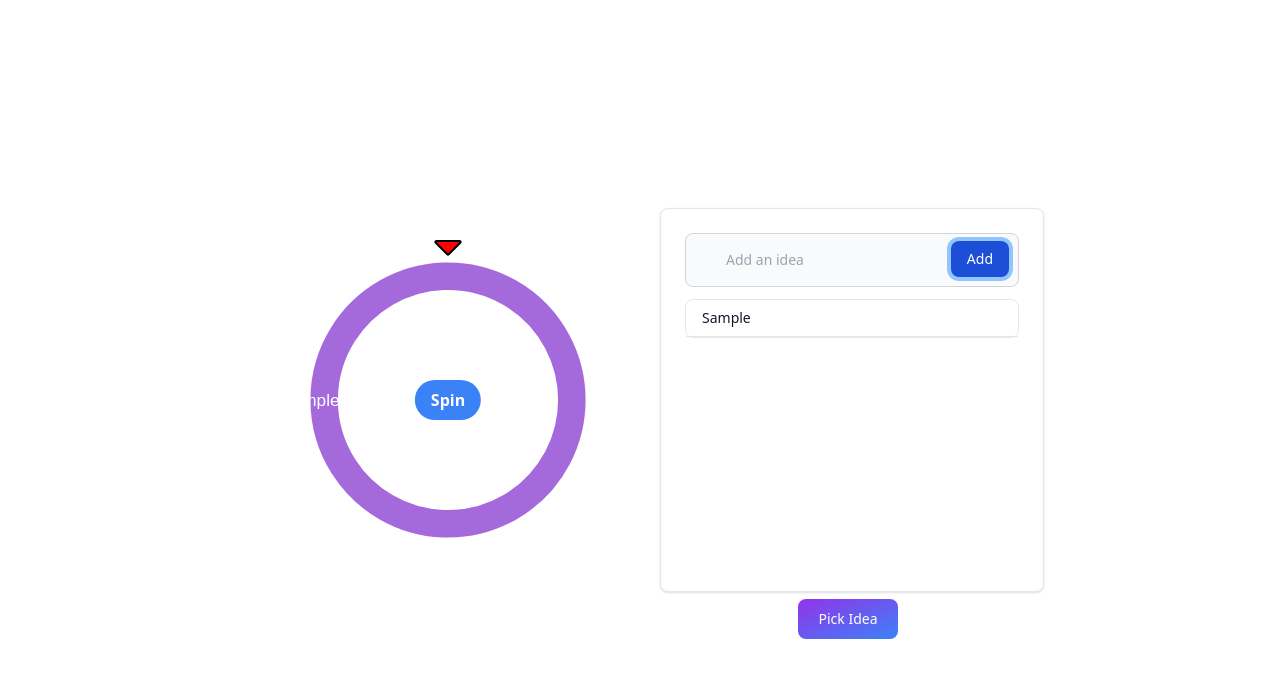
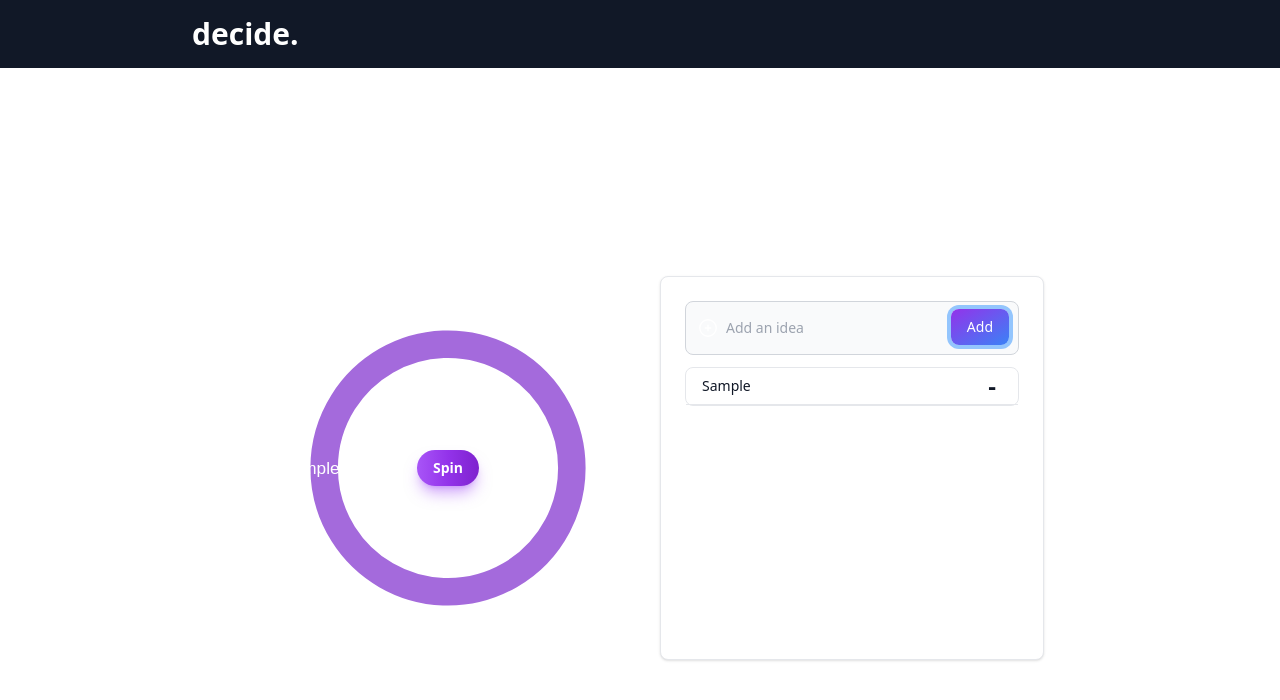
Before and after one commit to lucasw4/random-decision-maker, a React (Create React App) app: page / in a window 1280 px wide. Both pictures are taken after typing "Sample" into the empty fields and a click on the button "Add". Shown: the top 700 px of the page. Built offline with nearby package versions, Linux system fonts and the light colour scheme.

Commit message:
Implement proper wheel spinning, update styling, implement delete ideas feature and add further styling

```diff
--- a/src/App.jsx
+++ b/src/App.jsx
@@ -1,5 +1,6 @@
-import React, { useEffect, useState } from "react";
+import React, { useState } from "react";
 import IdeasList from "./components/IdeasList";
+import Status from "./components/Status";
 import WheelOfFortune from "./components/WheelOfFortune";
 import { generateRandomIndex } from "./helpers/helpers";
 
@@ -48,6 +49,8 @@ function App() {
   const [isOpen, setIsOpen] = useState(false);
   const [spinning, setSpinning] = useState(false);
   const [availableColors, setAvailableColors] = useState(segmentColors);
+  const [error, setError] = useState({ show: false, message: "" });
+  const [spinCount, setSpinCount] = useState(0);
 
   function getRandomColor(segmentColors) {
     const index = generateRandomIndex(segmentColors);
@@ -76,7 +79,16 @@ function App() {
       event.target.reset();
     } else {
       console.log("Error, trying to add too many ideas");
+      setError({
+        show: true,
+        message: "Adding too many ideas! 24 max!",
+      });
     }
+  };
+
+  const handleRemoveIdeas = function (ideaIndex) {
+    const newIdeas = ideas.filter((_, index) => index !== ideaIndex);
+    setIdeas(newIdeas);
   };
 
   const handleRandomIdea = function () {
@@ -94,24 +106,25 @@ function App() {
 
     const winningIndex = handleRandomIdea();
 
-    console.log(winningIndex);
+    const randomOffset = Math.random() * 8 + 1.2;
 
     const percentage = 360 / ideas.length;
-    const angle = percentage * winningIndex + percentage / 2;
-    let spinAmount = 360 - angle;
+    const angle = percentage * winningIndex + percentage / randomOffset;
+    let rotation = 360 - angle;
 
-    console.log(angle);
-    // console.log(spinAmount);
+    let randomSpinCount = Math.floor(Math.random() * 3) + 5;
 
-    // spinAmount += 1080;
-    spinAmount += 270;
-    spinAmount += 2160;
+    console.log(randomSpinCount);
 
-    console.log(spinAmount);
+    let spins = spinCount + randomSpinCount;
+
+    let spinAmount = rotation + 270 + spins * 360;
 
     document.getElementById(
       "pie-container"
     ).style.transform = `rotate(${spinAmount}deg)`;
+
+    setSpinCount(spins);
 
     setTimeout(() => {
       setIsOpen(true);
@@ -119,18 +132,25 @@ function App() {
     }, 5100);
   };
 
-  const clickHandler = function () {
-    if (ideas.length >= 1) {
-      handleRandomIdea();
-      setIsOpen(true);
-    }
-  };
-
   return (
+    <div>
+      <nav className='flex items-center justify-start bg-gray-900 p-4 pl-48'>
+        <div className='text-white text-3xl font-bold'>decide.</div>
+      </nav>
       <div className='App dark:bg-gray-900 h-screen flex justify-center items-center'>
         {ideas.length >= 1 && (
-        <WheelOfFortune ideas={ideas} onSpin={handleSpin} spinning={spinning} />
+          <WheelOfFortune
+            ideas={ideas}
+            onSpin={handleSpin}
+            spinning={spinning}
+            isOpen={isOpen}
+          />
         )}
+        <div>
+          {ideas.length === 0 && (
+            <Status error={error.show} message={error.message} />
+          )}
+          {error.show && <Status error={error.show} message={error.message} />}
           <div className='max-w-lg w-96 h-96 p-6 bg-white border border-gray-200 rounded-lg shadow dark:bg-gray-800 dark:border-gray-700'>
             <form onSubmit={handleAddIdeas}>
               <label
@@ -140,6 +160,24 @@ function App() {
                 Add an idea
               </label>
               <div className='relative'>
+                <div class='absolute inset-y-0 left-0 flex items-center pl-3 pointer-events-none'>
+                  <svg
+                    aria-hidden='true'
+                    fill='none'
+                    stroke='white'
+                    strokeWidth={1.5}
+                    viewBox='0 0 24 24'
+                    xmlns='http://www.w3.org/2000/svg'
+                    width='22px'
+                    height='22px'
+                  >
+                    <path
+                      d='M12 9v6m3-3H9m12 0a9 9 0 11-18 0 9 9 0 0118 0z'
+                      strokeLinecap='round'
+                      strokeLinejoin='round'
+                    />
+                  </svg>
+                </div>
                 <input
                   id='idea'
                   className='block w-full p-4 pl-10 text-sm text-gray-900 border border-gray-300 rounded-lg bg-gray-50 focus:ring-blue-500 focus:border-blue-500 dark:bg-gray-700 dark:border-gray-600 dark:placeholder-gray-400 dark:text-white dark:focus:ring-blue-500 dark:focus:border-blue-500 mb-3'
@@ -148,28 +186,24 @@ function App() {
                 />
                 <button
                   type='submit'
-              className='text-white absolute right-2.5 bottom-2.5 bg-blue-700 hover:bg-blue-800 focus:ring-4 focus:outline-none focus:ring-blue-300 font-medium rounded-lg text-sm px-4 py-2 dark:bg-blue-600 dark:hover:bg-blue-700 dark:focus:ring-blue-800'
+                  className='text-white absolute right-2.5 bottom-2.5 bg-gradient-to-br from-purple-600 to-blue-500 focus:ring-4 focus:outline-none focus:ring-blue-300 hover:bg-gradient-to-bl font-medium rounded-lg text-sm px-4 py-2 dark:bg-blue-600 dark:hover:bg-blue-700 dark:focus:ring-blue-800'
                 >
                   Add
                 </button>
               </div>
             </form>
             <div className='h-[17rem] overflow-y-auto '>
-          <IdeasList ideas={ideas} />
+              <IdeasList ideas={ideas} onClick={handleRemoveIdeas} />
             </div>
-
-        <div className='relative flex justify-center top-7'>
-          <button
-            onClick={clickHandler}
-            type='button'
-            className='text-white bg-gradient-to-br from-purple-600 to-blue-500 hover:bg-gradient-to-bl focus:ring-4 focus:outline-none focus:ring-blue-300 dark:focus:ring-blue-800 font-medium rounded-lg text-sm px-5 py-2.5 text-center mr-2 mb-5'
-          >
-            Pick Idea
-          </button>
           </div>
         </div>
         <div
-        className={isOpen ? "fixed h-screen w-screen bg-black/60" : "hidden"}
+          className={
+            isOpen
+              ? "fixed top-0 left-0 h-[100%] w-[100%] bg-black/60"
+              : "hidden"
+          }
+          onClick={() => setIsOpen(false)}
         ></div>
         <div
           className={
@@ -180,13 +214,13 @@ function App() {
         >
           <div
             id='alert-additional-content-3'
-          class='flex flex-col items-center justify-center content-center min-w-[30rem] min-h-[8rem] p-4 mb-4 text-green-800 border border-green-300 rounded-lg bg-green-50 dark:bg-gray-800 dark:text-green-400 dark:border-green-800 drop-shadow-2xl backdrop-filter backdrop-brightness-50'
+            className='flex flex-col items-center justify-center content-center min-w-[30rem] min-h-[8rem] p-4 mb-4 text-green-800 border border-green-300 rounded-lg bg-green-50 dark:bg-gray-800 dark:text-green-400 dark:border-green-800 drop-shadow-2xl backdrop-filter backdrop-brightness-50'
             role='alert'
           >
-          <div class='flex items-center'>
+            <div className='flex items-center'>
               <svg
                 aria-hidden='true'
-              class='w-5 h-5 mr-2'
+                className='w-5 h-5 mr-2'
                 fill='currentColor'
                 viewBox='0 0 20 20'
                 xmlns='http://www.w3.org/2000/svg'
@@ -197,13 +231,13 @@ function App() {
                   clip-rule='evenodd'
                 ></path>
               </svg>
-            <span class='sr-only'>Info</span>
-            <h3 class='text-3xl font-medium'>{randomIdea.idea}</h3>
+              <span className='sr-only'>Info</span>
+              <h3 className='text-3xl font-medium'>{randomIdea.idea}</h3>
             </div>
-          <div class='flex'>
+            <div className='flex'>
               <button
                 type='button'
-              class='text-green-800 bg-transparent border border-green-800 hover:bg-green-900 hover:text-white mt-3 focus:ring-4 focus:outline-none focus:ring-green-300 font-medium rounded-lg text-xs px-3 py-1.5 text-center dark:hover:bg-green-600 dark:border-green-600 dark:text-green-400 dark:hover:text-white dark:focus:ring-green-800'
+                className='text-green-800 bg-transparent border border-green-800 hover:bg-green-900 hover:text-white mt-3 focus:ring-4 focus:outline-none focus:ring-green-300 font-medium rounded-lg text-xs px-3 py-1.5 text-center dark:hover:bg-green-600 dark:border-green-600 dark:text-green-400 dark:hover:text-white dark:focus:ring-green-800'
                 onClick={() => setIsOpen(false)}
                 aria-label='Close'
               >
@@ -213,6 +247,7 @@ function App() {
           </div>
         </div>
       </div>
+    </div>
   );
 }
 
--- a/src/components/IdeasList.jsx
+++ b/src/components/IdeasList.jsx
@@ -7,9 +7,16 @@ const IdeasList = (props) => {
         return (
           <li
             key={index}
-            className='block w-full px-4 py-2 border-b border-gray-200 cursor-pointer focus:outline-none focus:ring-2 focus:ring-blue-700 focus:text-blue-700 dark:border-gray-600 dark:focus:ring-gray-500 dark:focus:text-white'
+            className='flex justify-between w-full px-4 py-2 border-b border-gray-200 focus:outline-none focus:ring-2 focus:ring-blue-700 focus:text-blue-700 dark:border-gray-600 dark:focus:ring-gray-500 dark:focus:text-white'
           >
             {idea.name}
+            <button
+              type='button'
+              className='flex justify-center items-center w-5 h-5 hover:text-purple-600 hover:drop-shadow-lg'
+              onClick={() => props.onClick(index)}
+            >
+              <small className='text-2xl font-bold'>-</small>
+            </button>
           </li>
         );
       })}
--- /dev/null
+++ b/src/components/Status.jsx
@@ -0,0 +1,28 @@
+import React from "react";
+
+const Status = (props) => {
+  return (
+    <div className='bg-gray-900 w-full flex justify-center pb-4'>
+      {props.error === true ? (
+        <div
+          className='bg-red-100 border border-red-400 text-red-700 px-4 py-3 rounded-lg relative w-96 flex justify-center'
+          role='alert'
+        >
+          <strong className='font-bold'>Error:</strong>
+          <span className='block sm:inline'>{props.message}</span>
+        </div>
+      ) : (
+        <div
+          className='bg-gray-800 border border-green-300 text-green-400 px-4 py-3 rounded-lg relative w-96 flex justify-center'
+          role='alert'
+        >
+          <strong className='font-bold text-xl'>
+            Add some ideas to get started...
+          </strong>
+        </div>
+      )}
+    </div>
+  );
+};
+
+export default Status;
--- a/src/components/WheelOfFortune.jsx
+++ b/src/components/WheelOfFortune.jsx
@@ -2,7 +2,7 @@ import React from "react";
 import { PieChart } from "react-minimal-pie-chart";
 import { ReactComponent as Triangle } from "../triangle-down.svg";
 
-const WheelOfFortune = ({ spinning, onSpin, ideas }) => {
+const WheelOfFortune = ({ spinning, onSpin, ideas, isOpen }) => {
   function handleSpinClick() {
     if (spinning) {
       return;
@@ -25,14 +25,36 @@ const WheelOfFortune = ({ spinning, onSpin, ideas }) => {
 
   return (
     <div className='relative flex justify-center items-center w-96 h-96 mx-5'>
-      <button
-        className='absolute z-10 px-4 py-2 font-semibold text-white bg-blue-500 rounded-full '
-        style={{ left: "50%", top: "50%", transform: "translate(-50%, -50%)" }}
-        onClick={handleSpinClick}
+      {!spinning && !isOpen && (
+        <button
+          className='absolute z-10 px-4 py-2 font-semibold text-white bg-gradient-to-r from-purple-500 via-purple-600 to-purple-700 hover:bg-gradient-to-br focus:ring-4 focus:outline-none focus:ring-purple-300 dark:focus:ring-purple-800 shadow-lg shadow-purple-500/50 dark:shadow-lg dark:shadow-purple-800/80 rounded-full text-sm text-center mr-2 mb-2 '
+          style={{
+            left: "50%",
+            top: "50%",
+            transform: "translate(-50%, -50%)",
+          }}
+          onClick={handleSpinClick}
+        >
+          Spin
+        </button>
+      )}
+      <svg
+        aria-hidden='true'
+        fill='none'
+        stroke='white'
+        strokeWidth={2}
+        viewBox='0 0 24 24'
+        xmlns='http://www.w3.org/2000/svg'
+        className='absolute top-7'
+        height='25px'
+        width='25px'
       >
-        Spin
-      </button>
-      <Triangle className='absolute top-4' />
+        <path
+          d='M19.5 5.25l-7.5 7.5-7.5-7.5m15 6l-7.5 7.5-7.5-7.5'
+          strokeLinecap='round'
+          strokeLinejoin='round'
+        />
+      </svg>
       <div
         className='relative flex justify-center items-center w-96 h-96 mx-5 transition-transform ease-in-out duration-[5000ms]'
         style={pieClasses}
```
Also changed, not shown: src/trash-final.svg (added), src/x-icon.svg (added). Lines whose indentation alone changed are shown as unchanged.
